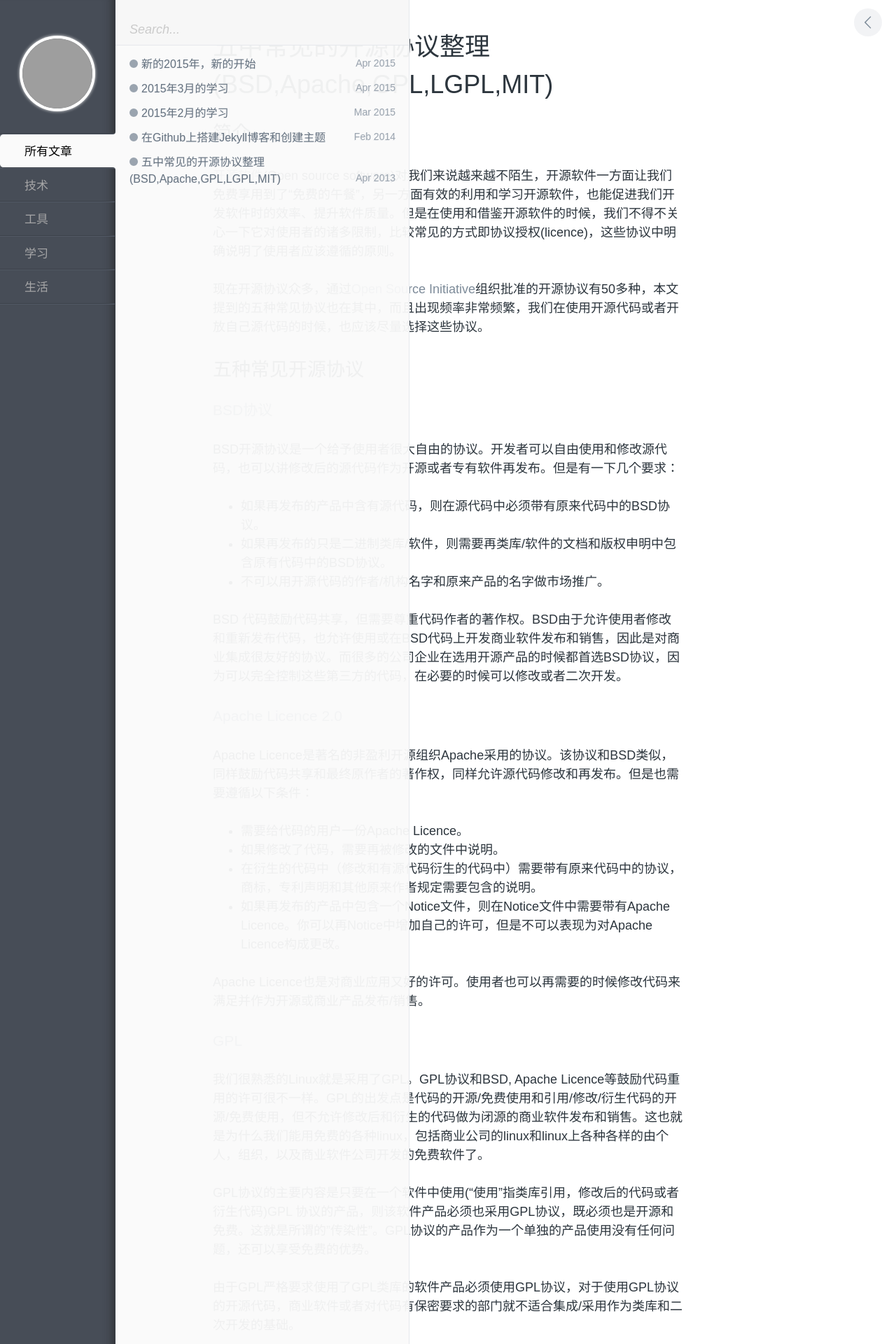
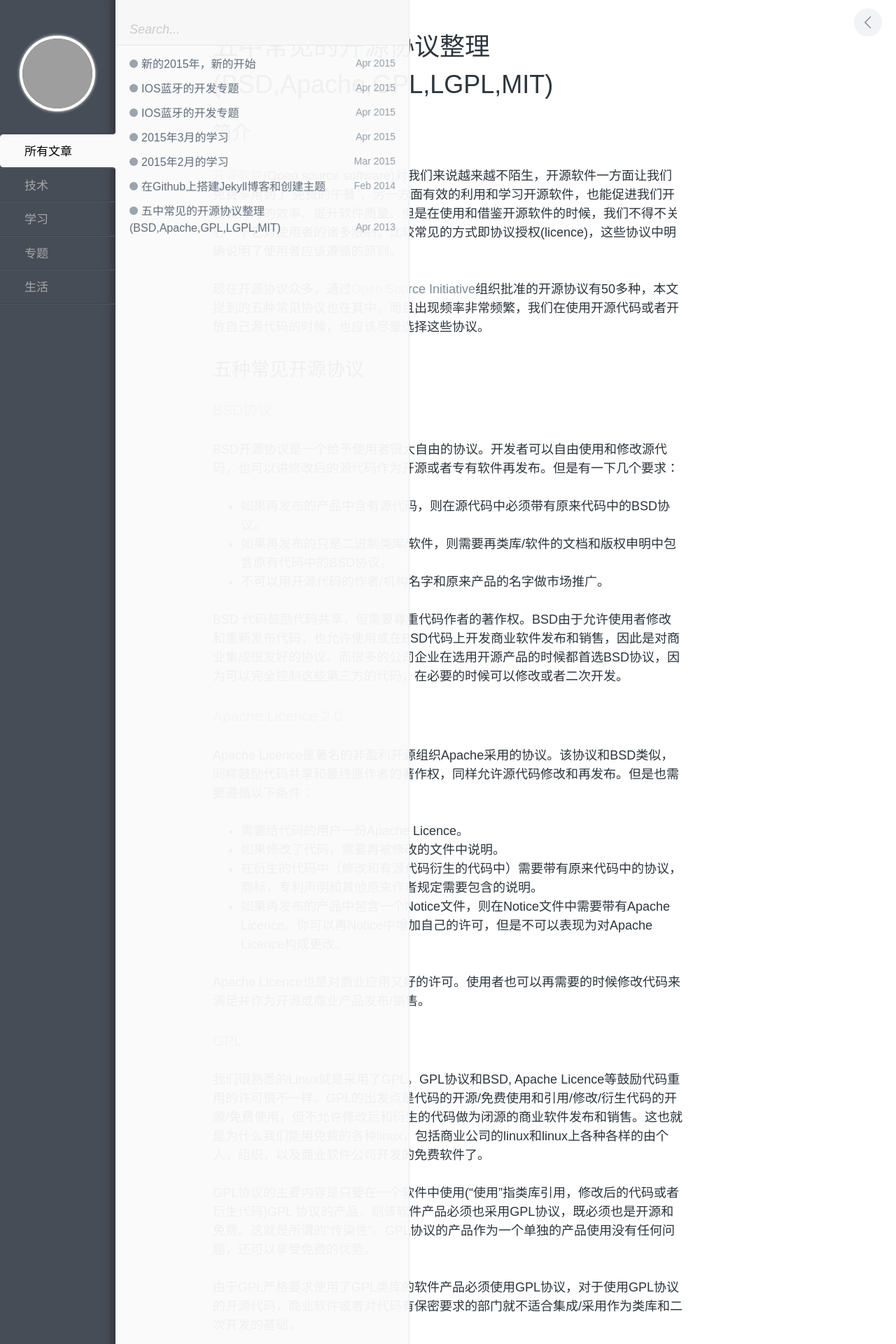
Before and after one commit to coolnameismy/coolnameismy.github.io, a Jekyll site: the page built from _posts/tech/2013-04-23-opensource-licenses.md, in a window 1280 px wide. Shown: the top 1920 px of the page at 70% size. Built offline with Jekyll 4.4.1, drawn with Linux system fonts in a browser that asks for light colours; Markdown is read by kramdown in place of the engine named in the settings; comment, search, counter and statistics services are not loaded; part of the change alters nothing that is shown; grey boxes are pictures that could not be loaded.

Commit message:
待整理 蓝牙的使用

```diff
--- /dev/null
+++ b/_posts/course/ble/2015-04-04-ios-BLE-1.md
@@ -0,0 +1,45 @@
+---
+layout: post
+title: IOS蓝牙的开发专题
+category: 专题
+tags: IOS,BLE,蓝牙
+keywords: IOS,BLE,蓝牙
+description:
+---
+
+# IOS蓝牙使用
+
+> 最近做一个ios蓝牙设备的项目，需要用ios连接外部蓝牙设备，就对ios蓝牙相关技术做了一些研究，主要分为下面几个专题
+
+### 蓝牙相关基础知识
+
+    - 蓝牙常见名称和缩写
+    - 蓝牙基础支持
+    - ios蓝牙和版本之前的关系
+
+### ios与蓝牙设备的使用
+
+    1 建立中心角色
+    2 扫描外设（discover）
+    3 连接外设(connect)
+    4 扫描外设中的服务和特征(discover)
+    5 与外设做数据交互(explore and interact)
+        -读数据
+        -读描述
+        -写数据
+        -订阅数据
+    6 断开连接(disconnect)
+
+
+
+
+
+
+
+
+[1]: /2013/04/23/deploy-jeklly-blog.html
+[2]: http://jekyllrb.com/docs/structure/
+[3]: http://jekyllrb.com/docs/templates/
+[4]: http://docs.shopify.com/themes/liquid-basics
+[5]: http://jekyllrb.com/docs/variables/
+[6]: https://github.com/coolnameismy/coolnameismy.github.io
--- /dev/null
+++ b/_posts/course/ble/2015-04-04-ios-BLE-2.md
@@ -0,0 +1,67 @@
+---
+layout: post
+title: IOS蓝牙的开发专题
+category: 专题
+tags: IOS,BLE,蓝牙
+keywords: IOS,BLE,蓝牙
+description:
+---
+
+# IOS蓝牙使用
+
+> 最近做一个ios蓝牙设备的项目，需要用ios连接外部蓝牙设备，就对ios蓝牙相关技术做了一些研究，主要分为下面几个专题
+
+### （一）蓝牙相关基础知识
+
+    - 蓝牙常见名称和缩写
+    - 蓝牙基础支持
+    - ios蓝牙和版本之前的关系
+
+### ios与蓝牙设备的使用
+
+    1 建立中心角色
+    2 扫描外设（discover）
+    3 连接外设(connect)
+    4 扫描外设中的服务和特征(discover)
+    5 与外设做数据交互(explore and interact)
+        -读数据
+        -读描述
+        -写数据
+        -订阅数据
+    6 断开连接(disconnect)
+
+
+#（一）蓝牙相关基础知识
+
+#####蓝牙常见名称和缩写
+
+    - MFI ======= make for ipad ,iphone, itouch
+    > 专们为苹果设备制作的设备
+
+    - BLE ==== buletouch low energy，蓝牙4.0设备因为低耗电，所以也叫做BLE
+    - peripheral,central == 外设和中心,发起连接的时central，被连接的设备为perilheral
+    - service and characteristic === 服务和特征
+    > 每个设备会提供服务和特征，类似于服务端的api，但是机构不同。每个外设会有很多服务，每个服务中包含很多字段，这些字段的权限一般分为
+    读read，写write，通知notiy几种，就是我们连接设备后具体需要回去的内容。
+MFI === ExternalAccessory 框架
+4.0 BLE  === CoreBluetooth 框架
+
+
+#####蓝牙基础支持
+
+#####蓝牙和版本之前的关系
+
+
+
+
+
+
+
+
+
+[1]: /2013/04/23/deploy-jeklly-blog.html
+[2]: http://jekyllrb.com/docs/structure/
+[3]: http://jekyllrb.com/docs/templates/
+[4]: http://docs.shopify.com/themes/liquid-basics
+[5]: http://jekyllrb.com/docs/variables/
+[6]: https://github.com/coolnameismy/coolnameismy.github.io
--- a/_posts/tech/2013-04-23-opensource-licenses.md
+++ b/_posts/tech/2013-04-23-opensource-licenses.md
@@ -2,7 +2,7 @@
 layout: post
 title: 五中常见的开源协议整理(BSD,Apache,GPL,LGPL,MIT)
 category: 技术
-tags: Concept
+tags: 开源,BSD,Apache,GPL,LGPL,MIT
 description: 最近做一个项目用了很多开源的组建，项目有可能会发布，所以提前整理整理各个开源协议，有助于项目发展
 ---
 
--- a/_posts/tech/2014-02-12-how-to-deploy-a-blog-on-github-by-jekyll.md
+++ b/_posts/tech/2014-02-12-how-to-deploy-a-blog-on-github-by-jekyll.md
@@ -1,7 +1,7 @@
 ---
 layout: post
 title: 在Github上搭建Jekyll博客和创建主题
-category: 工具
+category: 技术
 tags: html,Jekyll
 keywords: Jekyll,Github
 description:
```
Also changed, not shown: 9 other files.
